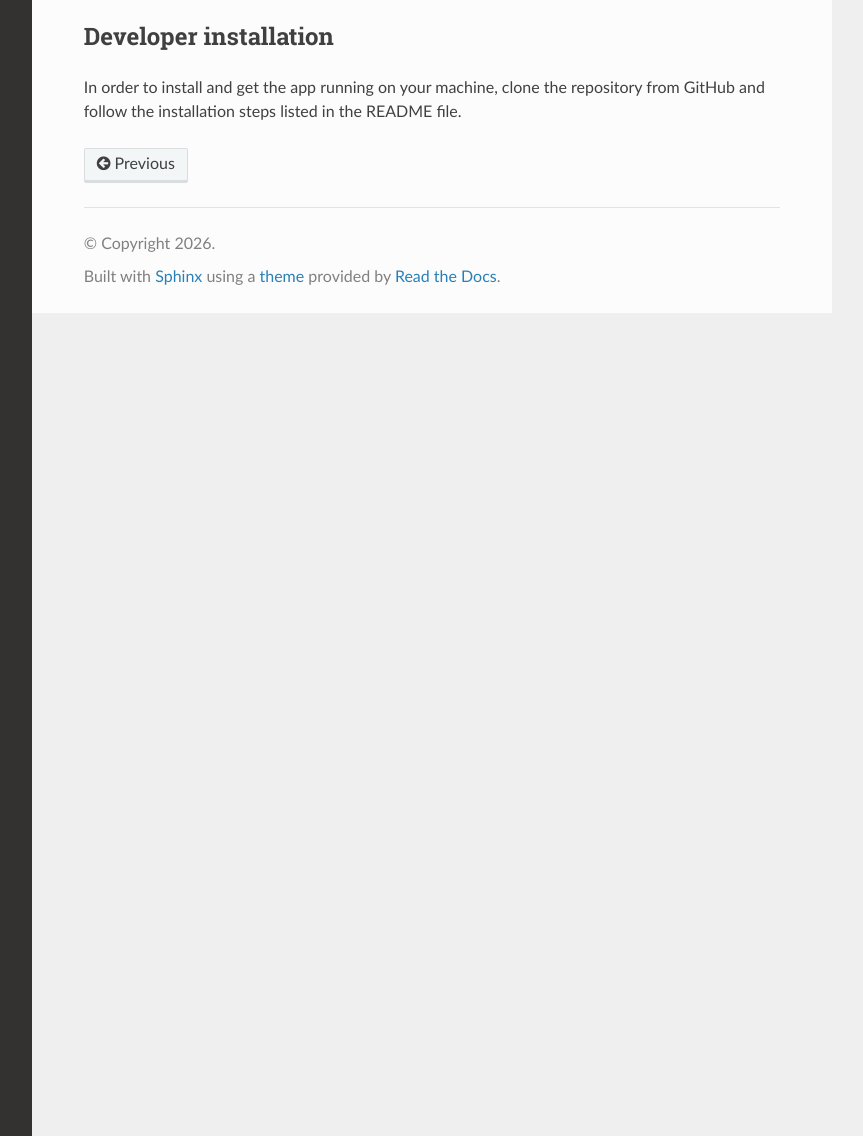
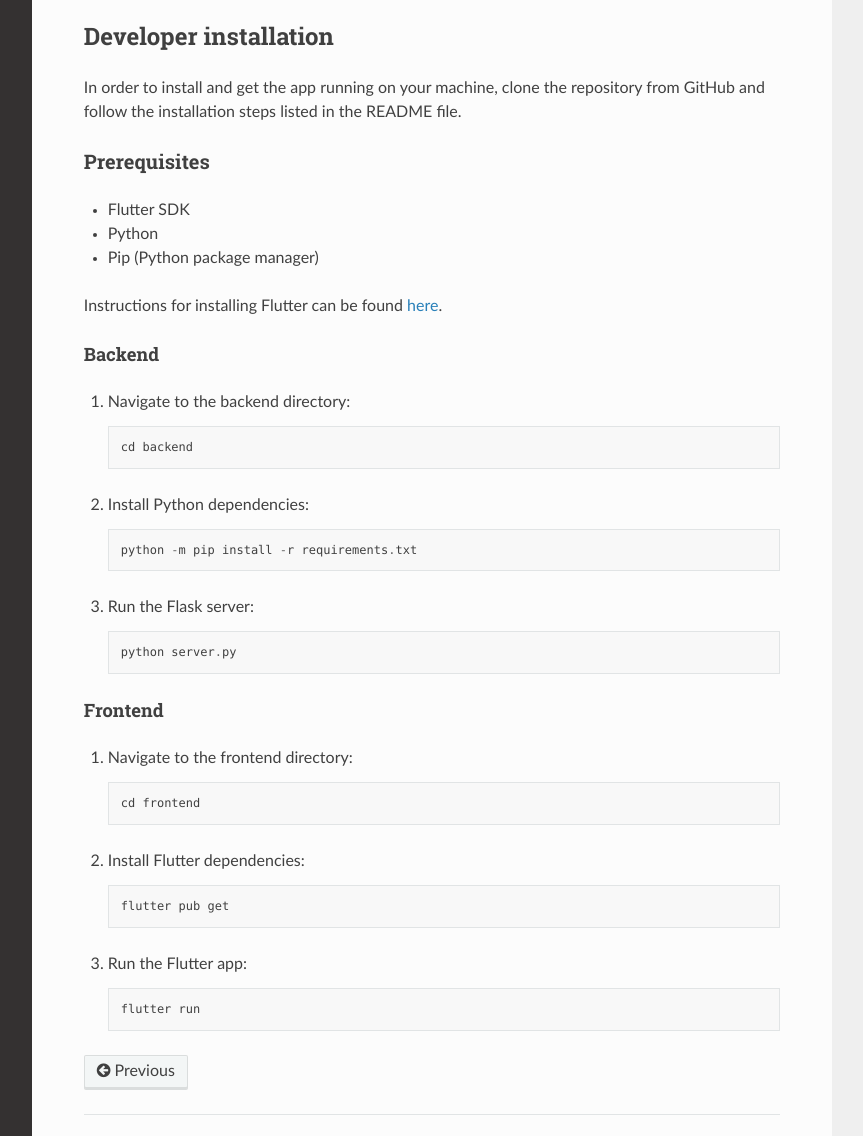
Before and after one commit to SETaP-2025-2026-Team-2a/documentation, a Sphinx documentation site: the page built from docs/source/installation.rst, in a window 1280 px wide and 1400 px high, cut to the strip 264-1400 px from the top of the window. Shown: the whole strip, without its empty margins (268-1131 px from the left). Built offline with Sphinx 7.4.7 and the Read the Docs theme 3.1.0, drawn with Linux system fonts in a browser that asks for light colours.

Commit message:
docs: developer installation

```diff
--- a/docs/source/installation.rst
+++ b/docs/source/installation.rst
@@ -9,3 +9,40 @@ Developer installation
 ----------------------
 
 In order to install and get the app running on your machine, clone the repository from GitHub and follow the installation steps listed in the README file.
+
+Prerequisites
+^^^^^^^^^^^^^
+
+- Flutter SDK
+- Python
+- Pip (Python package manager)
+
+Instructions for installing Flutter can be found `here <https://docs.flutter.dev/install>`_.
+
+Backend
+"""""""
+
+1. Navigate to the backend directory: ::
+
+      cd backend
+
+2. Install Python dependencies: ::
+
+      python -m pip install -r requirements.txt
+
+3. Run the Flask server: ::
+
+      python server.py
+
+Frontend
+""""""""
+
+1. Navigate to the frontend directory: ::
+
+      cd frontend
+2. Install Flutter dependencies: ::
+
+      flutter pub get
+3. Run the Flutter app: ::
+
+      flutter run
```
